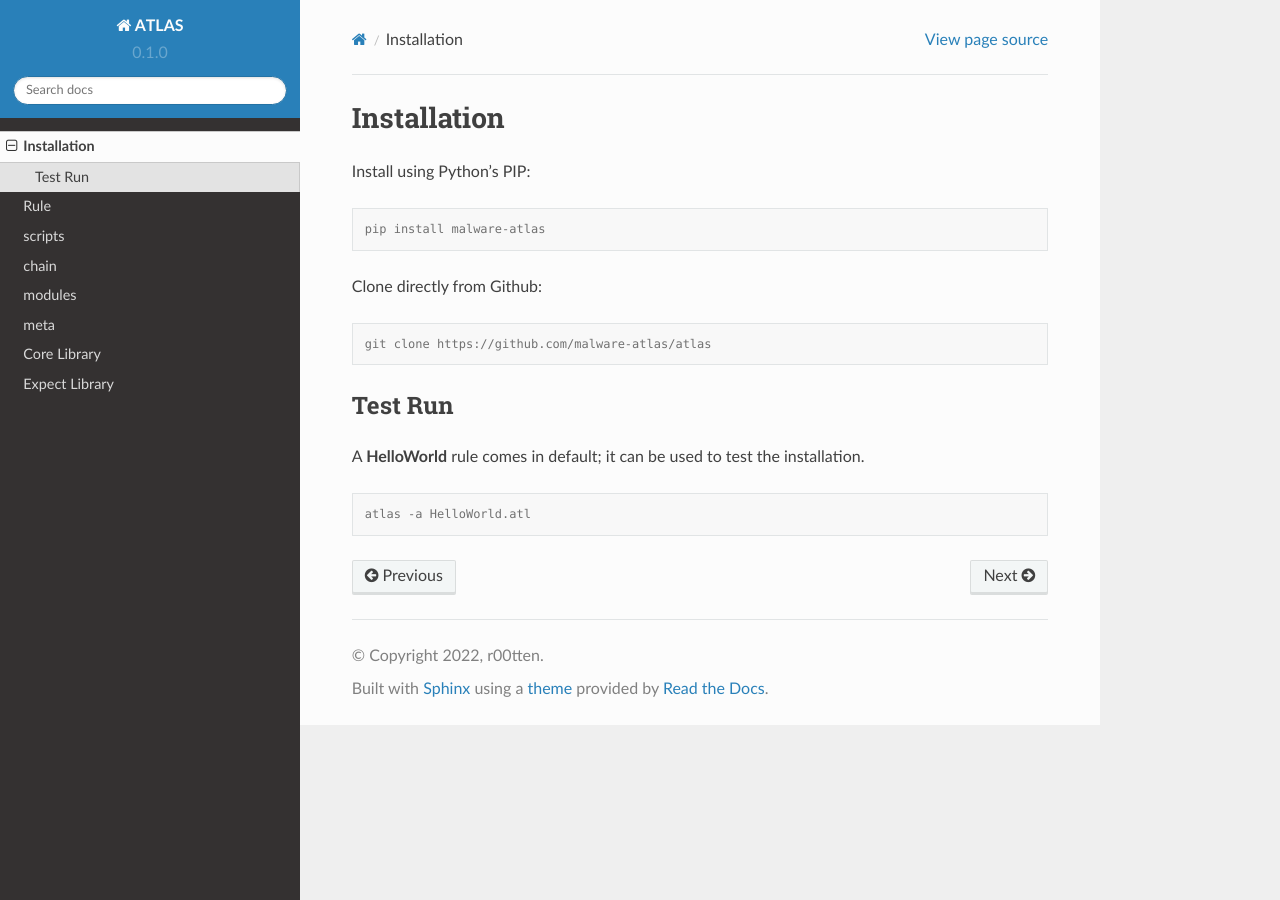
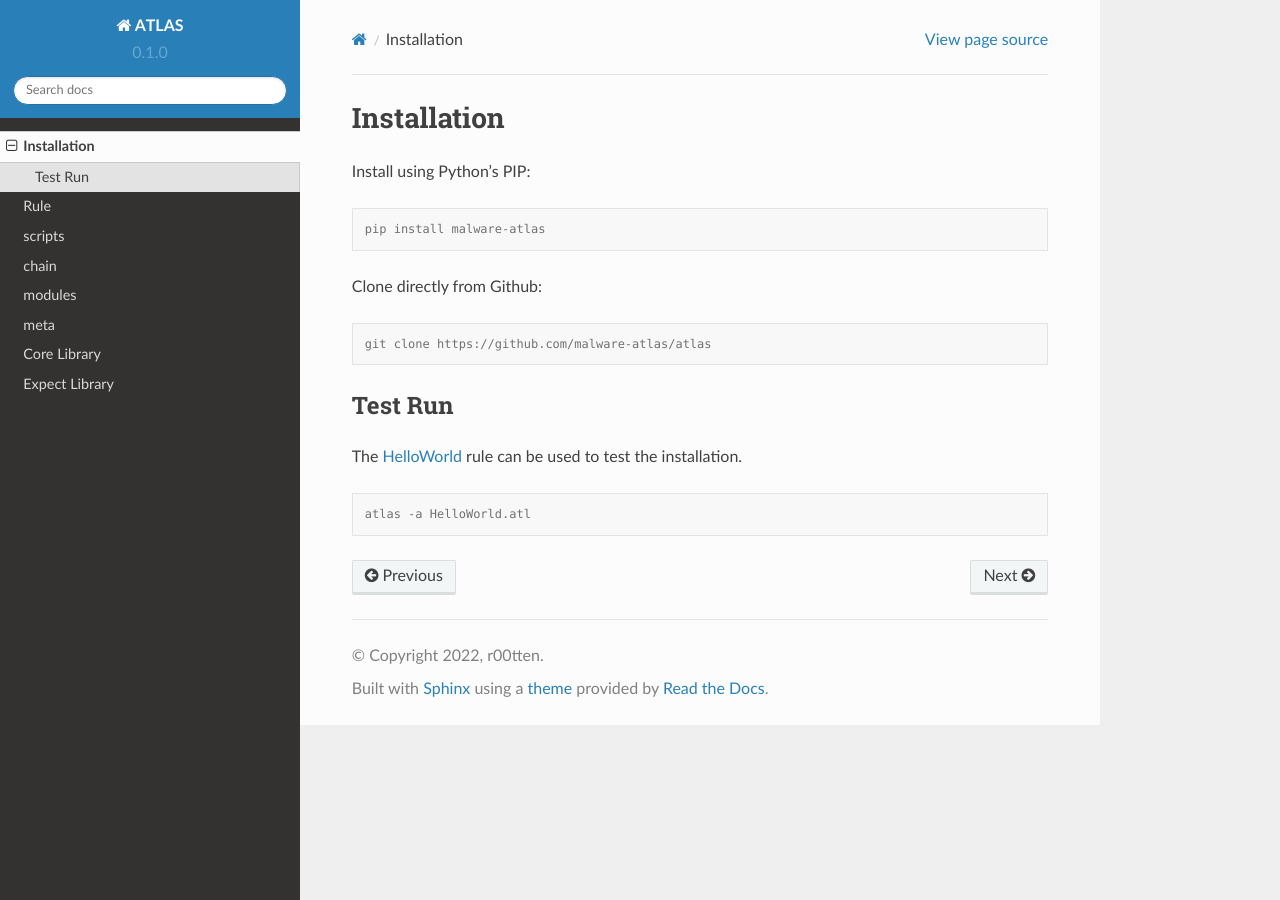
Before and after one commit to MALWARE-ATLAS/ATLAS, a Sphinx documentation site: the page built from docs/source/installation.rst, in a window 1280 px wide. Built offline with Sphinx 7.4.7 and the Read the Docs theme 2.0.0, drawn with Linux system fonts in a browser that asks for light colours.

Commit message:
Docs bug fixes.

```diff
--- a/docs/source/installation.rst
+++ b/docs/source/installation.rst
@@ -17,7 +17,7 @@ Clone directly from Github:
 Test Run
 ========
 
-A **HelloWorld** rule comes in default; it can be used to test the installation.
+The `HelloWorld <https://github.com/MALWARE-ATLAS/ATLAS/blob/master/HelloWorld.atl>`_ rule can be used to test the installation.
 
 .. code-block:: console
 
--- a/docs/source/scripts.rst
+++ b/docs/source/scripts.rst
@@ -77,7 +77,7 @@ If the script contains null bytes, they must be encoded in the script:
 
         return True
 
-When ATLAS tries to execute a rule that contains the above function as a _script_, the base64 module will raise an exception due to null bytes.
+When ATLAS tries to execute a rule that contains the above function as a script, the base64 module will raise an exception due to null bytes.
 
 .. code-block:: python
     :caption: Null byte solution
```
